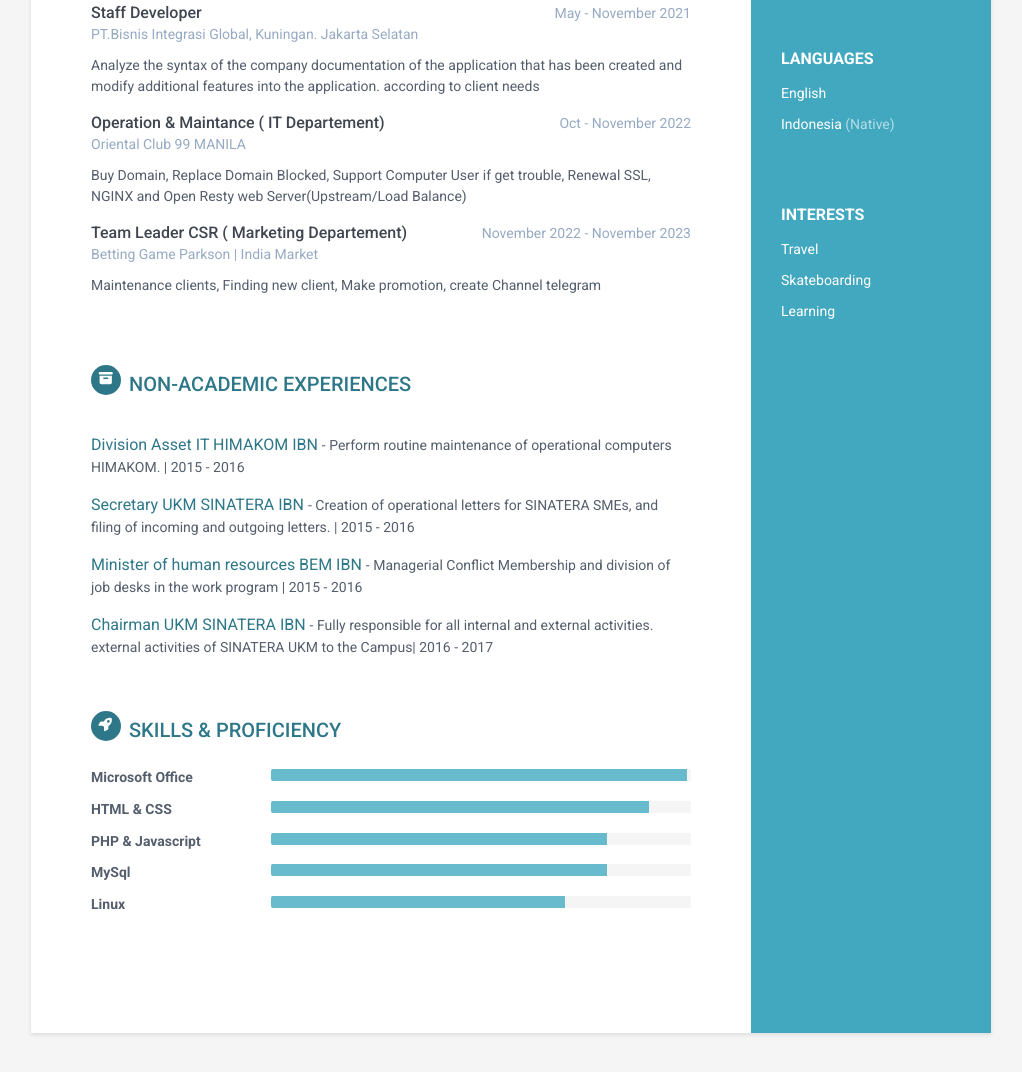
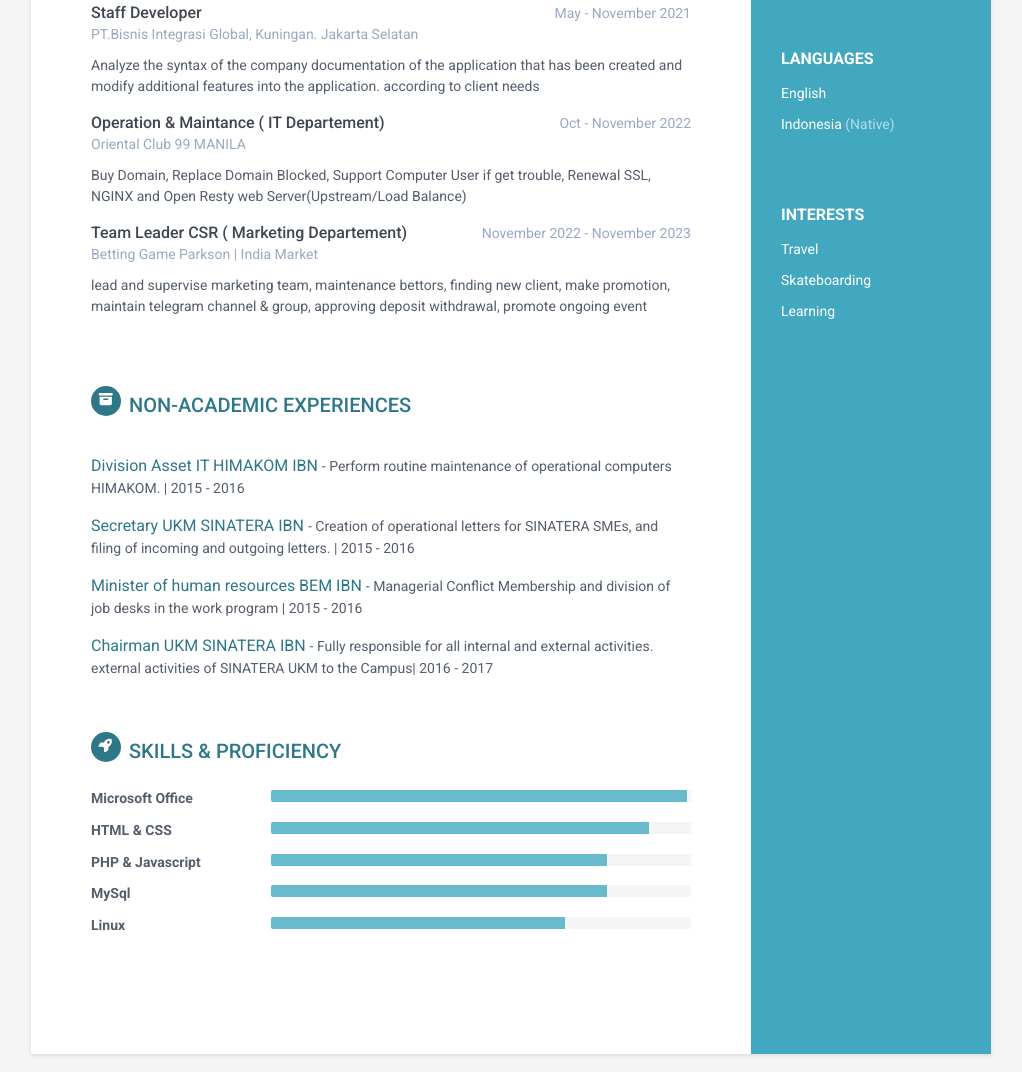
Before and after one commit to biassp/biassp.github.io, a plain HTML site: page index.html in a window 1280 px wide. Shown: the part 739-1811 px from the top of the page, without its empty margins (129-1151 px from the left). Drawn offline with Linux system fonts and the light colour scheme.

Commit message:
Update index.html

```diff
--- a/index.html
+++ b/index.html
@@ -172,7 +172,7 @@
                                 </div>
                                 <!--//meta-->
                                 <div class="details">
-                                    <p> Maintenance clients, Finding new client, Make promotion, create Channel telegram   </p>
+                                    <p> lead and supervise marketing team, maintenance bettors, finding new client, make promotion, maintain telegram channel & group, approving deposit withdrawal, promote ongoing event   </p>
 
 
                             <div class="item">
```
